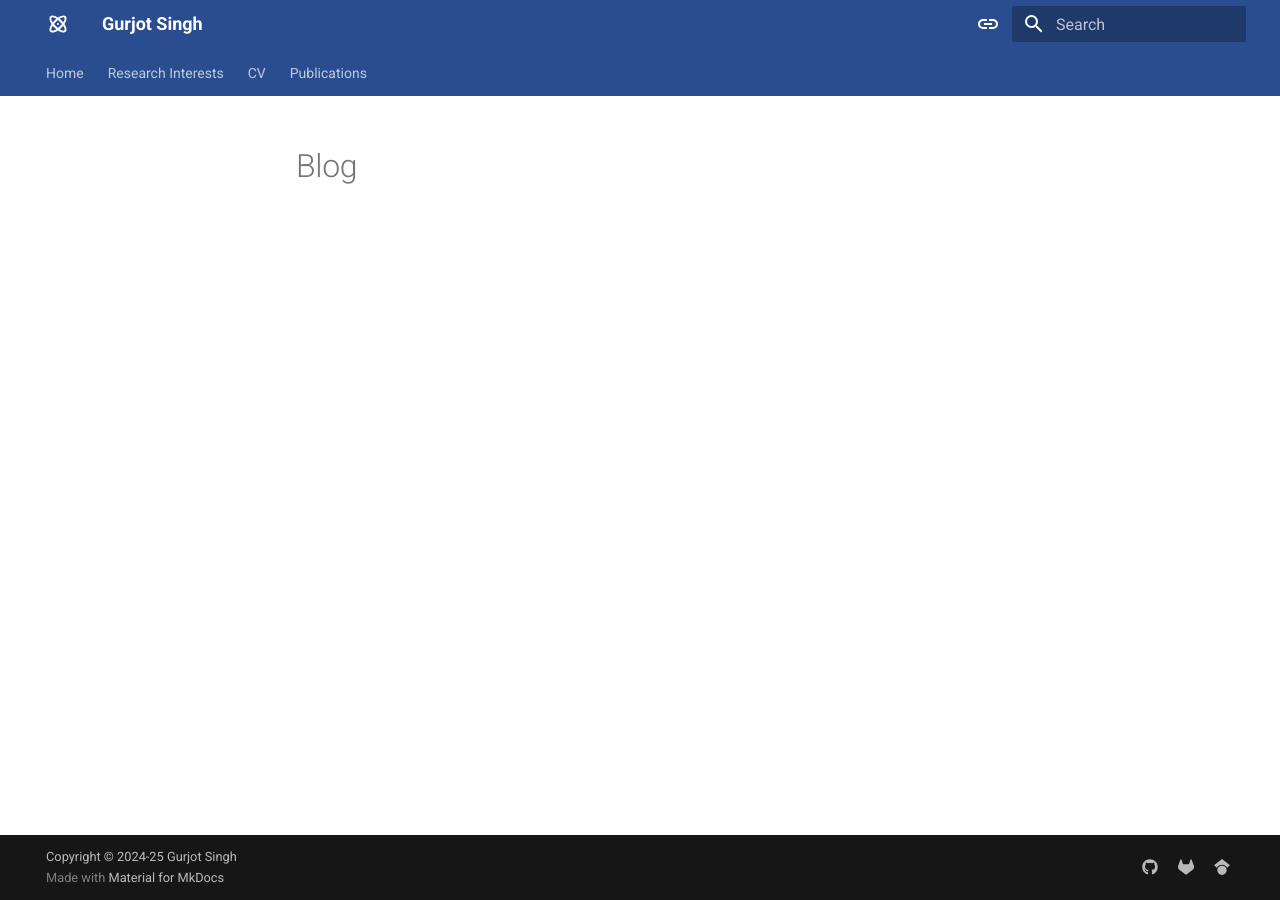
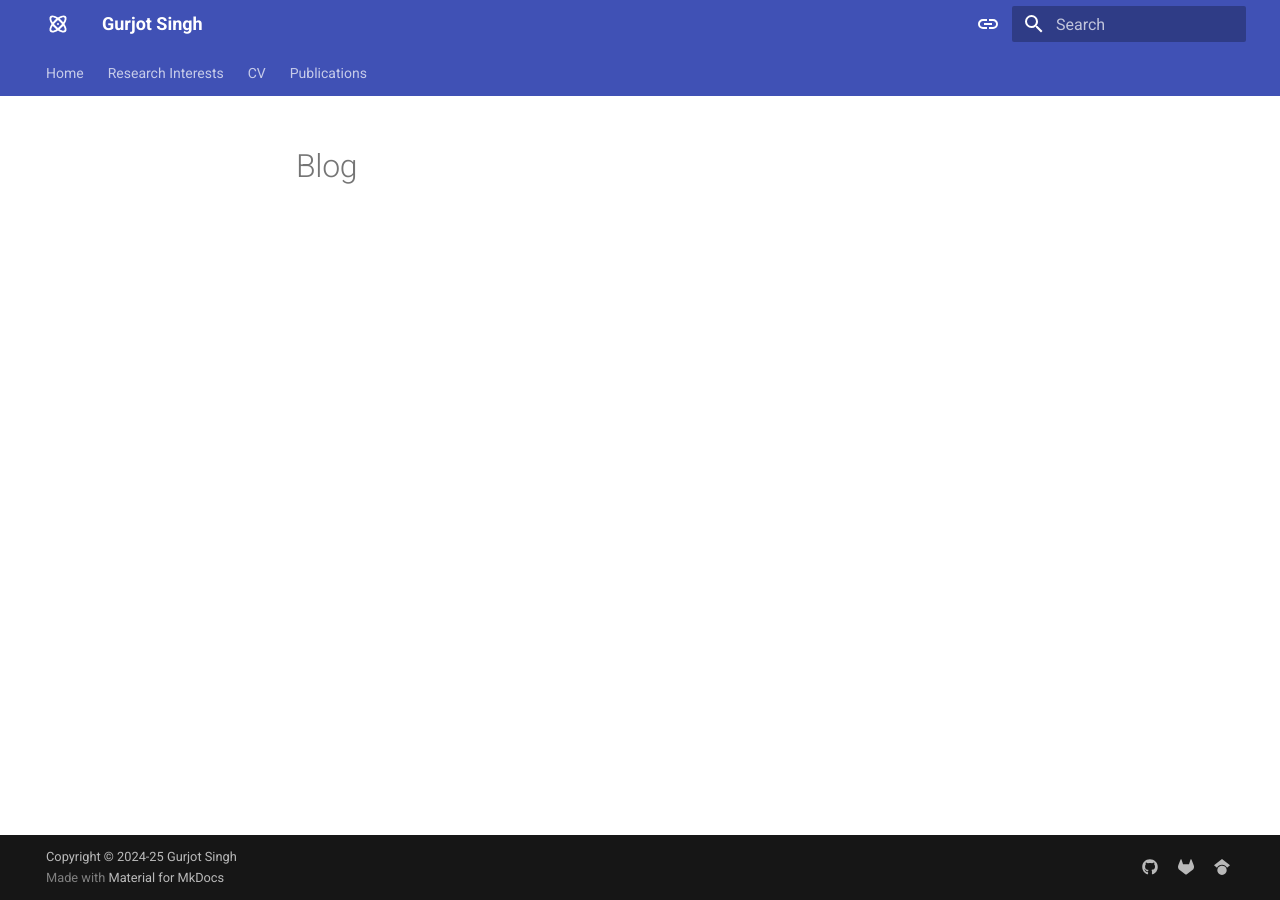
Before and after one commit to GuriTheoChem/GuriTheoChem.github.io, an MkDocs documentation site: the page built from docs/blog/index.md, in a window 1280 px wide. Built offline with MkDocs 1.6.1 and Material for MkDocs 9.7.7, drawn with Linux system fonts in a browser that asks for light colours.

Commit message:
modified repo

```diff
--- a/docs/stylesheets/extra.css
+++ b/docs/stylesheets/extra.css
@@ -23,61 +23,20 @@
 }
 
 /* Link color */
-:root>* {
+/* :root>* {
     --md-typeset-a-color: #3f52b5;
 }
 
-.md-typeset .admonition.note {
-    text-align: center;
-        /* keep content centered */
-    max-width: 800px;
-    margin: 2rem auto;
-    font-size: 1rem;
-    line-height: 1.6;
-/* Remove admonition styling */
-    border: none;
-    /* remove border line */
-    background: transparent;
-    /* remove background color */
-    padding: 0;
-    /* remove extra padding */
-    box-shadow: none;
-    /* remove shadow if any */
+*/
+
+/* ------- LIGHT THEME LINK COLORS ------- */
+[data-md-color-scheme="default"] {
+    --md-typeset-a-color: #0055cc;
+    /* normal link color */
 }
 
-/* Hide the little “note” label */
-.md-typeset .admonition.note .admonition-title {
-    display: none;
+/* ------- DARK THEME LINK COLORS ------- */
+[data-md-color-scheme="slate"] {
+    --md-typeset-a-color: #7ab8ff;
+    /* normal link color */
 }
-
-/* Make the main heading (name) bigger */
-.md-typeset .admonition.note h1 {
-    font-size: 3rem;
-    /* adjust as needed */
-    margin-bottom: 1rem;
-}
-
-/* Optional: slightly bigger subheading */
-.md-typeset .admonition.note h2,
-.md-typeset .admonition.note h3 {
-    font-size: 1.6rem;
-    margin-bottom: 1rem;
-}
-
-/* Profile image styling */
-.md-typeset .admonition.note img {
-    display: block;
-    margin: 1rem auto;
-    width: 300px;
-    /* adjust as needed */
-    border-radius: 12px;
-    /* or 50% for circular */
-    box-shadow: 0 4px 12px rgba(0, 0, 0, 0.25);
-}
-
-/* Optional spacing for buttons/links */
-.md-typeset .admonition.note a.md-button {
-    margin: 0.3rem;
-    font-size: 1rem;
-    /* slightly larger buttons */
-}
--- a/mkdocs.yml
+++ b/mkdocs.yml
@@ -51,14 +51,14 @@
         name: Switch to light mode
     - media: "(prefers-color-scheme: light)"
       scheme: default
-      primary: custom
+      primary: indigo
       accent: pink
       toggle:
         icon: material/toggle-switch
         name: Switch to dark mode
     - media: "(prefers-color-scheme: dark)"
       scheme: slate
-      primary: black
+      primary: indigo
       accent: pink
       toggle:
         icon: material/toggle-switch-off
--- a/overrides/index.html
+++ b/overrides/index.html
@@ -1,13 +1,14 @@
 {% extends "base.html" %}
 
 {% block content %}
-<section style="max-width:750px; margin:5rem auto; text-align:center;">
+<section style="max-width:750px; margin:1rem auto; text-align:center;">
 
     <h1 style="font-size:3rem; margin-bottom:1rem;">Gurjot Singh</h1>
 
-    <img src="profile_pic.jpg" alt="Profile" style="width:220px; border-radius:8px; margin-bottom:2rem;">
+    <img src="profile_pic.jpg" alt="Profile"
+        style="width:300px; border-radius:8px; margin-bottom:1rem; border: #3f52b5 10px solid;">
 
-    <p style="font-size:1.1rem; margin-bottom:1.5rem;">
+    <p style="font-size:1.1rem; margin-bottom:1rem;">
         PhD Candidate | Humboldt-Universität zu Berlin
         <br>
         Computational Chemistry
@@ -15,7 +16,7 @@
 
     <a class="md-button md-button--primary" href="cv/cv">CV</a>
 
-    <p style="font-size:1rem; line-height:1.7; margin-bottom:2rem;">
+    <p style="font-size:1rem; line-height:1.7; margin-bottom:1rem;">
         My current work focuses on studying <br> Transition Metal Complexes using Multireference Methods.
     </p>
 
```
Also changed, not shown: 1 other file.
